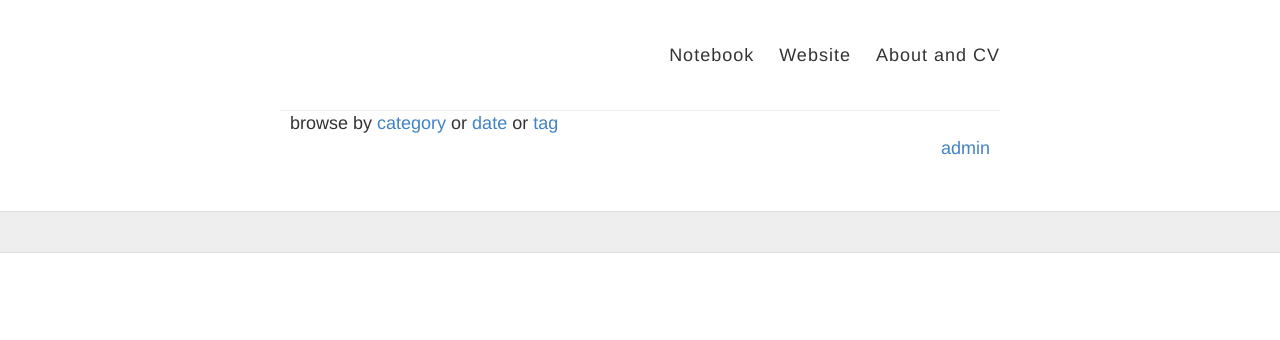
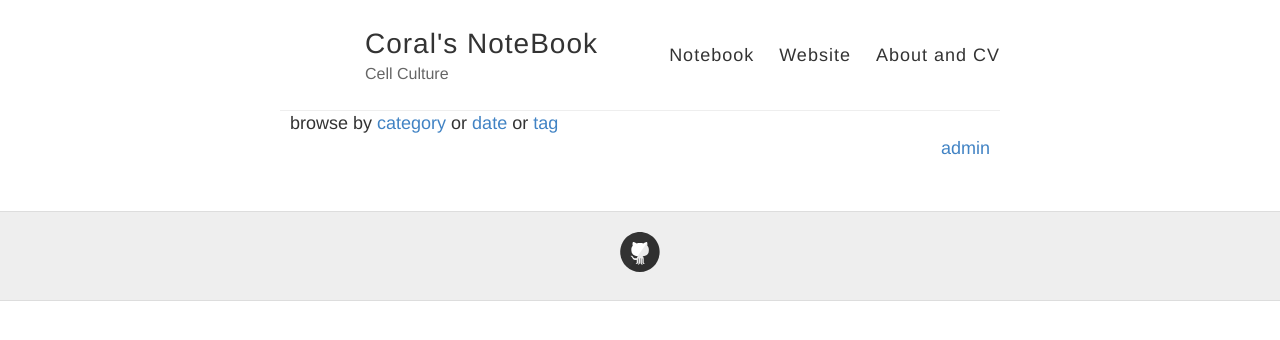
Before and after one commit to cori933/Corals-Lab-notebook, a Jekyll site: the page built from index.html, in a window 1280 px wide. Shown: the top 340 px of the page. Built offline with Jekyll 4.4.1, drawn with Linux system fonts in a browser that asks for light colours.

Commit message:
Modify site configuration in _config.yml
Updated site name, description, GitHub username, and URL.

```diff
--- a/_config.yml
+++ b/_config.yml
@@ -3,10 +3,10 @@
 #
 
 # Name of your site (displayed in the header)
-name:
+name: Coral's NoteBook
 
 # Short bio or description (displayed in the header)
-description:
+description: Cell Culture
 
 # URL of your avatar or profile pic (you could use your GitHub profile pic)
 avatar: ""
@@ -21,7 +21,7 @@ footer-links:
   email:
   facebook:
   flickr:
-  github:
+  github: Cori933
   instagram:
   linkedin:
   pinterest:
@@ -41,7 +41,7 @@ google_analytics:
 
 # Your website URL (e.g. http://barryclark.github.io or http://www.barryclark.co)
 # Used for Sitemap.xml and your RSS feed
-url: ""
+url: "https://github.com/cori933/Corals-Lab-notebook.git"
 
 # If you're hosting your site at a Project repository on GitHub pages
 # (http://yourusername.github.io/repository-name)
```
